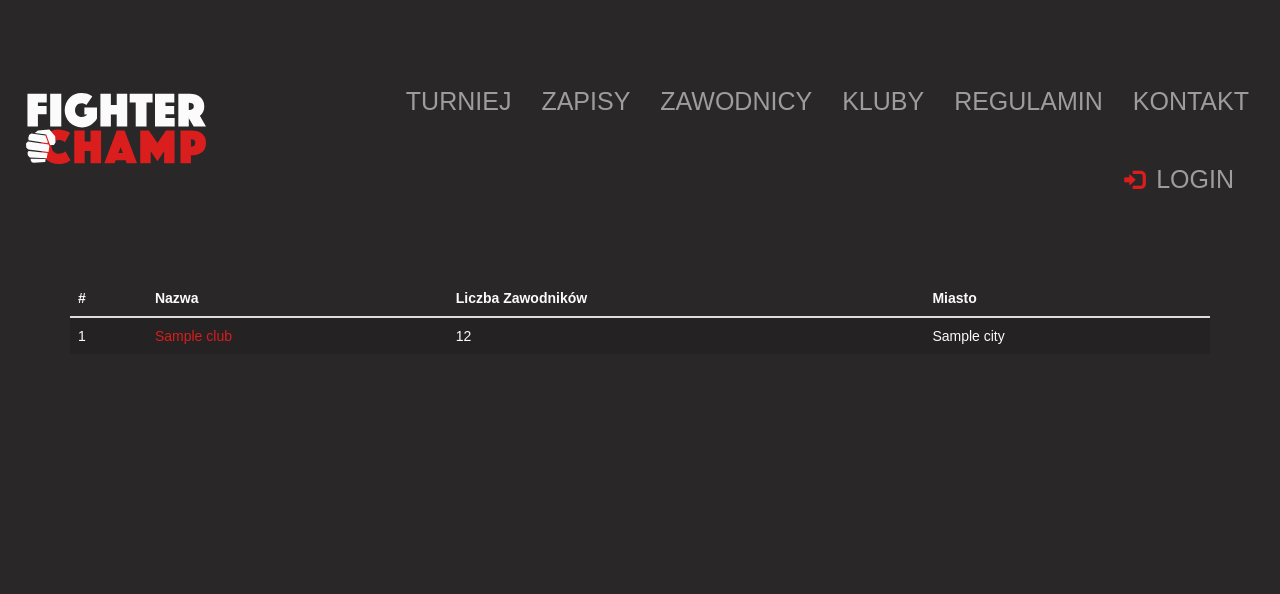
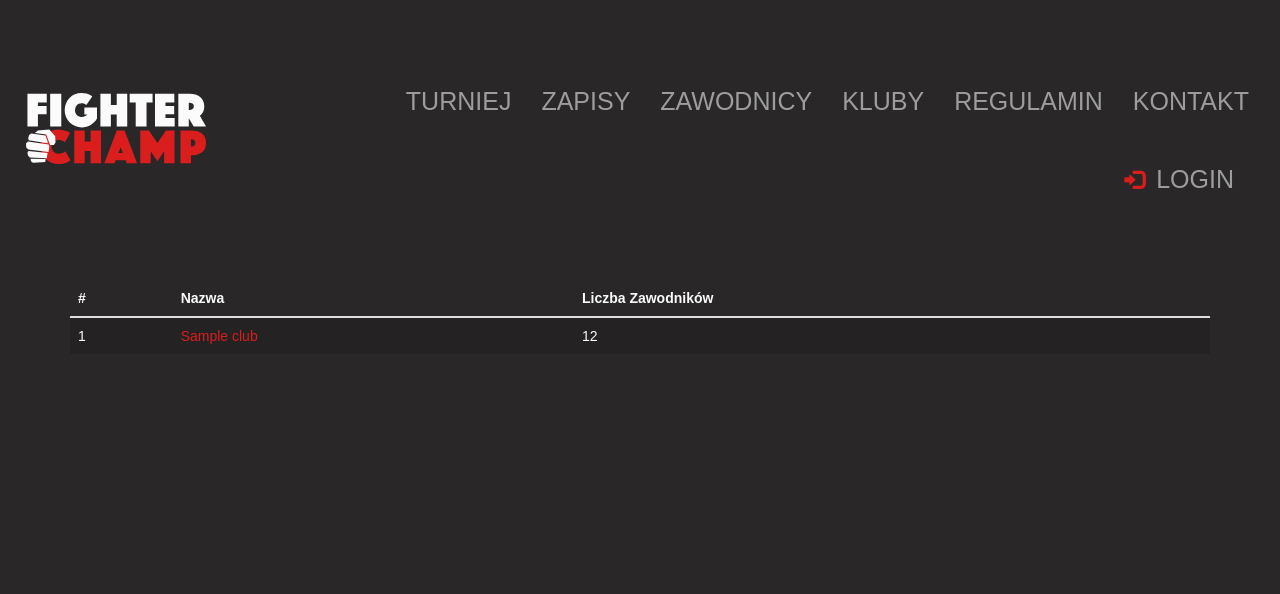
Before and after one commit to kejwmen/fighterchamp, a Symfony app: template app/Resources/views/club/list.twig in a window 1280 px wide. Shown: the top 594 px of the page. Run offline with Twig, Linux system fonts and the light colour scheme; the template is opened without the code that fills it: most values are stand-ins (such as "Sample title", 1, 10 or a date in 2020); some libraries are stand-ins or nearby versions.

Commit message:
clubs done

```diff
--- a/app/Resources/views/club/list.twig
+++ b/app/Resources/views/club/list.twig
@@ -9,16 +9,16 @@
                         <th>#</th>
                         <th>Nazwa</th>
                         <th>Liczba Zawodników</th>
-                        <th>Miasto</th>
+                        {#<th>Miasto</th>#}
                     </tr>
                     </thead>
                     <tbody>
                     {% for club in clubs %}
                         <tr>
                             <td>{{ loop.index }}</td>
-                            <td><a href="{{ path('app_club_show', {'id': club.id }) }}">{{ club.name }}</a></td>
+                            <td><a href="{{ path('club_show', {'id': club.id }) }}">{{ club.name }}</a></td>
                             <td>{{ club.users |length }}</td>
-                            <td>{{ club.city }}</td>
+                            {#<td>{{ club.city }}</td>#}
                         </tr>
                     {% endfor %}
                     </tbody>
```
